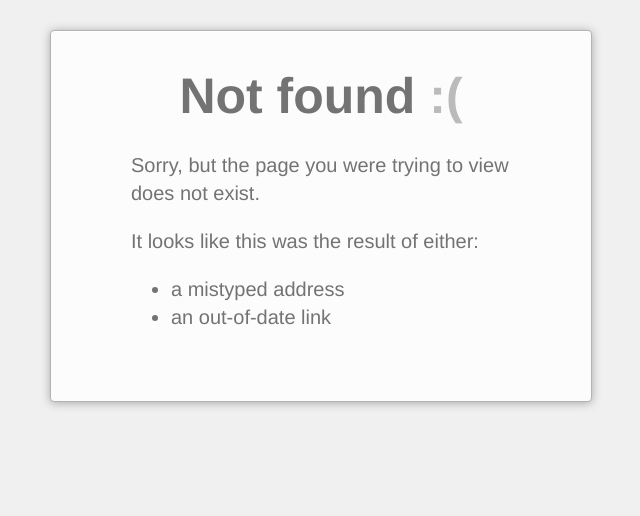
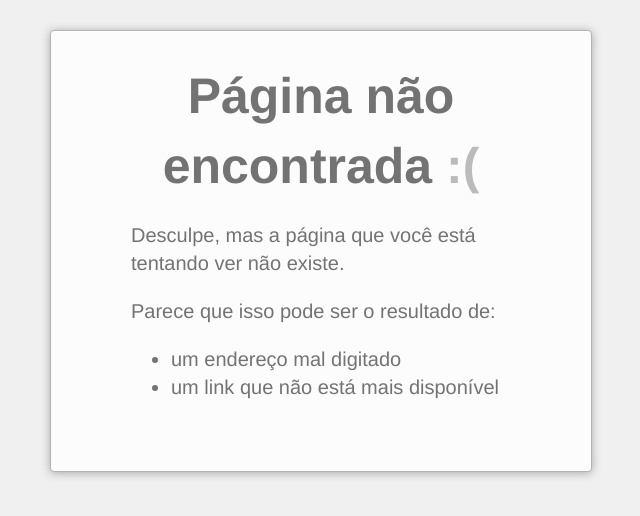
Before and after one commit to outbrito/EmpregadoSimples, a Django app: template templates/404.html in a window 1280 px wide. Shown: the top 516 px of the page, without its empty margins (319-959 px from the left). Run offline with Django 3.2, Linux system fonts and the light colour scheme; the template is opened without the code that fills it, so the values that code supplies are empty; parts of the project's set-up code (start-up, migrations or seed data) failed here and were passed over; some libraries are stand-ins or nearby versions.

Commit message:
404 em Português.
A patir de agora os problemas chegam por e-mail (se a amazon deixar)

```diff
--- a/templates/404.html
+++ b/templates/404.html
@@ -141,12 +141,12 @@
     </head>
     <body>
         <div class="container">
-            <h1>Not found <span>:(</span></h1>
-            <p>Sorry, but the page you were trying to view does not exist.</p>
-            <p>It looks like this was the result of either:</p>
+            <h1>Página não encontrada <span>:(</span></h1>
+            <p>Desculpe, mas a página que você está tentando ver não existe.</p>
+            <p>Parece que isso pode ser o resultado de:</p>
             <ul>
-                <li>a mistyped address</li>
-                <li>an out-of-date link</li>
+                <li>um endereço mal digitado</li>
+                <li>um link que não está mais disponível</li>
             </ul>
             <script>
                 var GOOG_FIXURL_LANG = (navigator.language || '').slice(0,2),GOOG_FIXURL_SITE = location.host;
```
